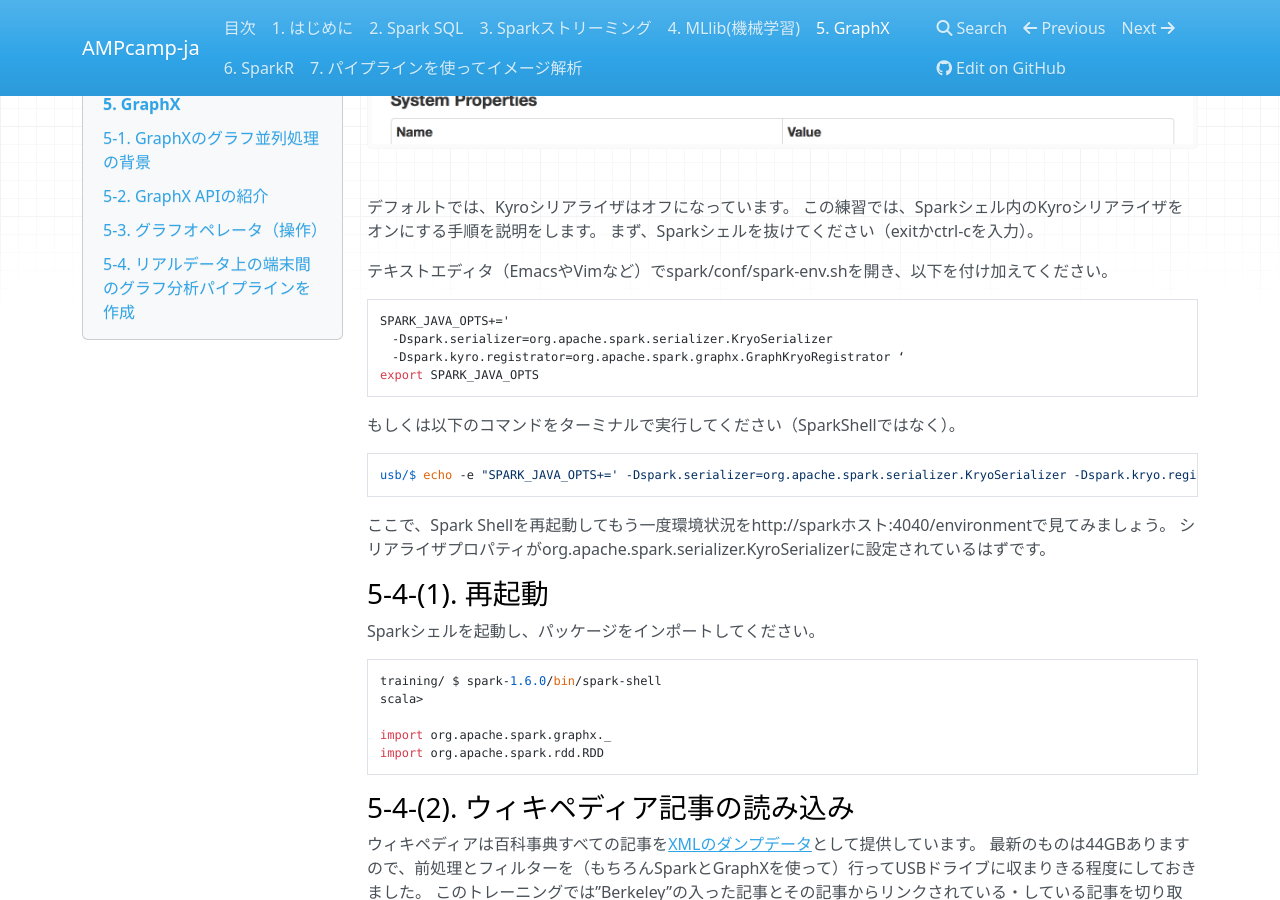
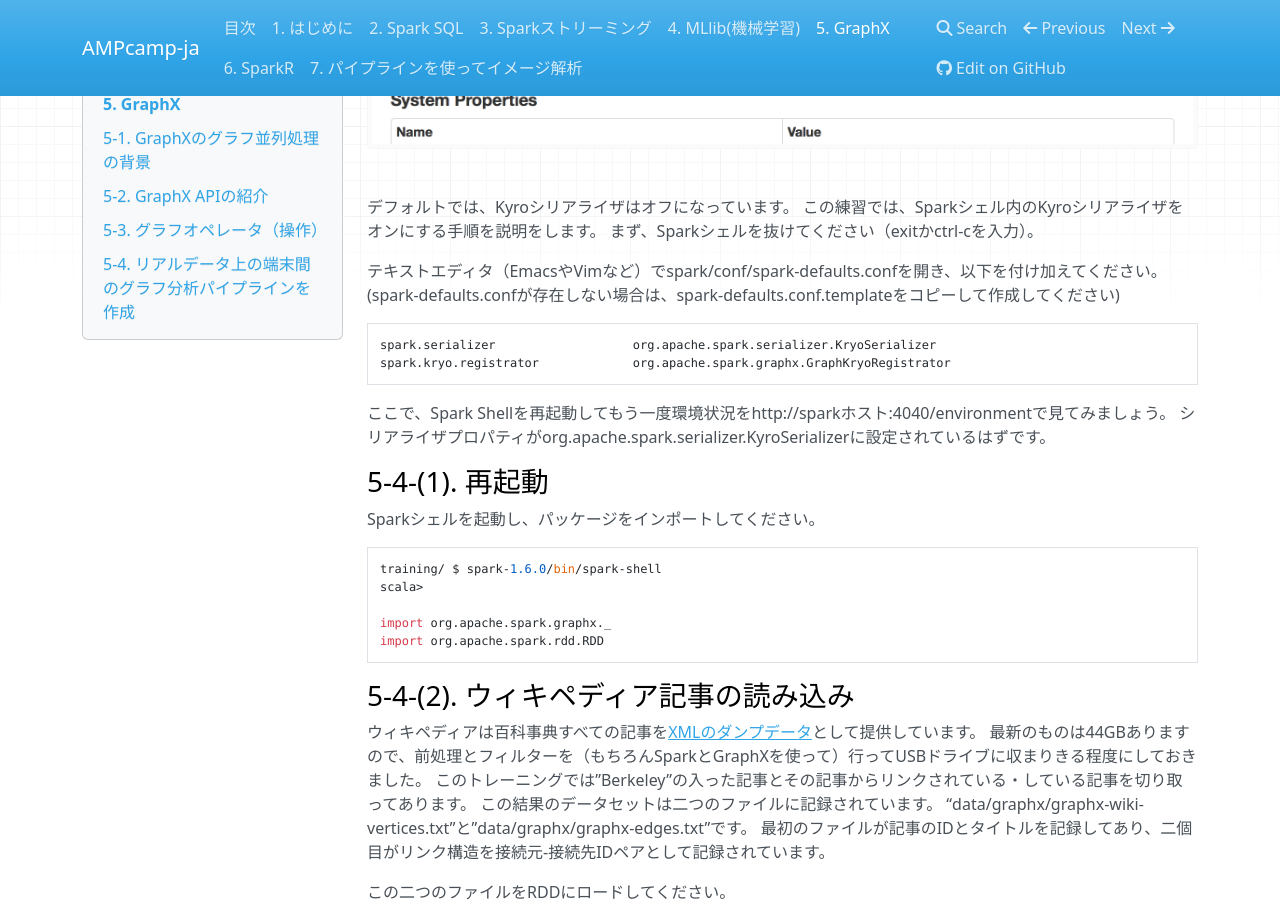
Before and after one commit to m-kiuchi/AMPcamp-ja, an MkDocs documentation site: the page built from docs/graphx.md, in a window 1280 px wide and 900 px high, scrolled down 10767 px. Built offline with MkDocs 1.6.1, drawn with Linux system fonts in a browser that asks for light colours; nearby versions of some CDN libraries; old or Windows-style settings are respelled for this version of MkDocs.

Commit message:
for deprecated warning of kyro configuration

````diff
--- a/docs/graphx.md
+++ b/docs/graphx.md
@@ -390,19 +390,12 @@ GraphXは最適な性能を得るためにKyroシリアライザを必要とし
 この練習では、Sparkシェル内のKyroシリアライザをオンにする手順を説明をします。
 まず、Sparkシェルを抜けてください（exitかctrl-cを入力）。
 
-テキストエディタ（EmacsやVimなど）でspark/conf/spark-env.shを開き、以下を付け加えてください。
+テキストエディタ（EmacsやVimなど）でspark/conf/spark-defaults.confを開き、以下を付け加えてください。
+(spark-defaults.confが存在しない場合は、spark-defaults.conf.templateをコピーして作成してください)
 
 ```
-SPARK_JAVA_OPTS+='
-　-Dspark.serializer=org.apache.spark.serializer.KryoSerializer
-　-Dspark.kyro.registrator=org.apache.spark.graphx.GraphKryoRegistrator ‘
-export SPARK_JAVA_OPTS
-```
-
-もしくは以下のコマンドをターミナルで実行してください（SparkShellではなく）。
-
-```
-usb/$ echo -e "SPARK_JAVA_OPTS+=' -Dspark.serializer=org.apache.spark.serializer.KryoSerializer -Dspark.kryo.registrator=org.apache.spark.graphx.GraphKryoRegistrator ' \nexport SPARK_JAVA_OPTS" >> spark/conf/spark-env.sh
+spark.serializer                   org.apache.spark.serializer.KryoSerializer
+spark.kryo.registrator             org.apache.spark.graphx.GraphKryoRegistrator
 ```
 
 ここで、Spark Shellを再起動してもう一度環境状況をhttp://sparkホスト:4040/environmentで見てみましょう。
````
